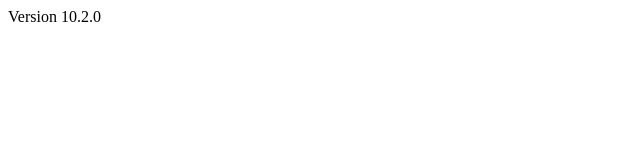
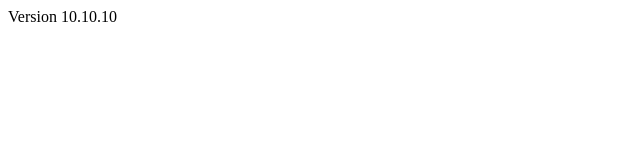
Before and after one commit to danielleroux/pages-test, a plain HTML site: page version-dev/index.html in a window 1280 px wide. Shown: the full height of the page, 0-640 px from the left. Drawn offline with Linux system fonts and the light colour scheme.

Commit message:
Deploying to gh-pages from @ danielleroux/pages-test@76d6b50aade5e0028ea520c765a292db6ccaa8f8 🚀

```diff
--- a/version-dev/index.html
+++ b/version-dev/index.html
@@ -1,5 +1,5 @@
 <html>
   <body>
-    Version 10.2.0
+    Version 10.10.10
   </body>
 </html>
```
